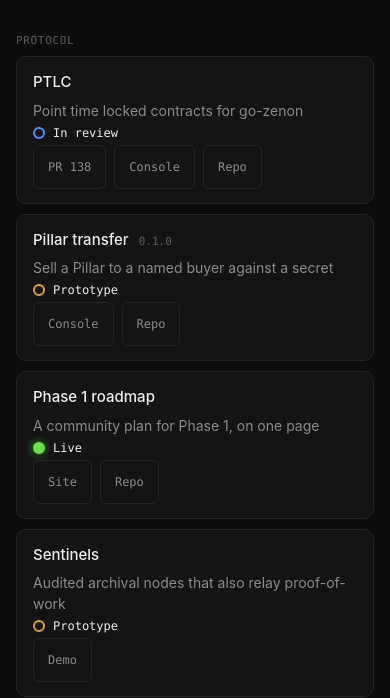
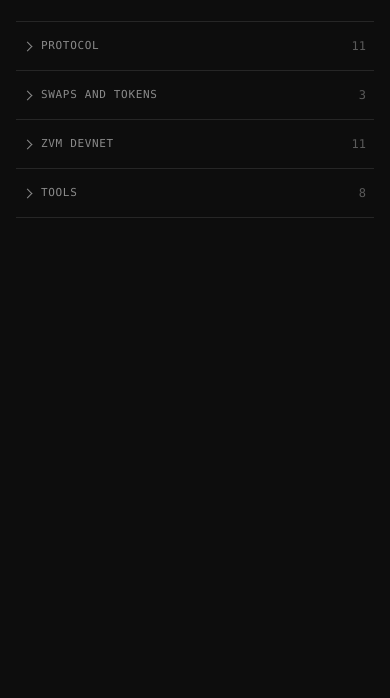
Before and after one commit to sol-znn/landing_page, a website built with Vite: page projects/index.html in a window 390 px wide. Shown: the part 176-874 px from the top of the page. After the commit the page ends 844 px from the top, so only its background shows below. Built offline with nearby package versions, Linux system fonts and the light colour scheme.

Commit message:
Projects: each section is a drop-down, closed by default
A <details> per section, so the page opens as four bars and the browser
does the opening without a script. The bar is the whole 48px line, with
a chevron and the section's row count; rows arrive as it opens. Lines
are drawn once between neighbouring bars, and a phone card keeps its
own border.

Co-Authored-By: Claude Opus 5.5 <noreply@anthropic.com>

```diff
--- a/projects/index.html
+++ b/projects/index.html
@@ -31,7 +31,8 @@
 
       <!-- projects:begin -->
       <section>
-        <h2>Protocol</h2>
+        <details>
+          <summary><h2>Protocol</h2><span class="count">11</span></summary>
         <ul class="rows">
           <li class="row">
             <span class="name">PTLC</span>
@@ -112,9 +113,11 @@
             <span class="links"></span>
           </li>
         </ul>
+        </details>
       </section>
       <section>
-        <h2>Swaps and tokens</h2>
+        <details>
+          <summary><h2>Swaps and tokens</h2><span class="count">3</span></summary>
         <ul class="rows">
           <li class="row">
             <span class="name">Ferry <span class="ver">0.1.1</span></span>
@@ -141,9 +144,11 @@
             <span class="links"></span>
           </li>
         </ul>
+        </details>
       </section>
       <section>
-        <h2>ZVM devnet</h2>
+        <details>
+          <summary><h2>ZVM devnet</h2><span class="count">11</span></summary>
         <ul class="rows">
           <li class="row">
             <span class="name">ZVM</span>
@@ -233,9 +238,11 @@
             </span>
           </li>
         </ul>
+        </details>
       </section>
       <section>
-        <h2>Tools</h2>
+        <details>
+          <summary><h2>Tools</h2><span class="count">8</span></summary>
         <ul class="rows">
           <li class="row">
             <span class="name">zenon.foo <span class="ver">0.1.0</span></span>
@@ -299,6 +306,7 @@
             </span>
           </li>
         </ul>
+        </details>
       </section>
       <!-- projects:end -->
     </main>
--- a/src/projects.css
+++ b/src/projects.css
@@ -100,7 +100,7 @@ h1 {
 }
 
 section {
-  margin-top: 36px;
+  margin-top: 0;
   /* Sections arrive one after another. Always: there is no reduced-motion
      rule on this site, on purpose (see style.css). */
   animation: arrive 0.5s cubic-bezier(0.2, 0.7, 0.3, 1) both;
@@ -121,11 +121,90 @@ section:nth-of-type(5) { animation-delay: 240ms; }
 /* The ledger label from the design system: mono, uppercase, 11px, tracked.
    For labels only. */
 h2 {
-  margin: 0 0 8px;
-  color: var(--faint);
+  margin: 0;
   font: 500 11px/1.4 var(--mono);
   letter-spacing: 0.06em;
   text-transform: uppercase;
+}
+
+/* Each section is a drop-down, closed by default. The summary is the whole
+   48px bar, so the hit area is the line rather than the word, and it carries
+   the row count, so a closed section still says how much is in it. A closed
+   label is the only thing on the page at first, so it is muted, not faint. */
+/* One line between neighbouring bars: each section draws the line above it,
+   the last also the one below, and an open section's last row gives up its
+   own so the next bar's line is the only one. */
+.page details {
+  border-top: 1px solid var(--line);
+}
+
+.page section:first-of-type {
+  margin-top: 24px;
+}
+
+.page section:last-of-type details {
+  border-bottom: 1px solid var(--line);
+}
+
+details > .rows > .row:last-child {
+  border-bottom: 0;
+}
+
+summary {
+  display: flex;
+  align-items: center;
+  gap: 10px;
+  min-height: 48px;
+  padding: 0 8px;
+  color: var(--muted);
+  cursor: pointer;
+  list-style: none;
+  transition: color 0.15s cubic-bezier(0.4, 0, 0.2, 1);
+}
+
+summary::-webkit-details-marker {
+  display: none;
+}
+
+/* A chevron drawn from two borders, pointing right when closed and down
+   when open. */
+summary::before {
+  content: '';
+  flex: none;
+  width: 6px;
+  height: 6px;
+  border-right: 1.5px solid currentColor;
+  border-bottom: 1.5px solid currentColor;
+  transform: rotate(-45deg);
+  transition: transform 0.2s cubic-bezier(0.2, 0.7, 0.3, 1);
+}
+
+details[open] > summary::before {
+  transform: rotate(45deg);
+}
+
+summary:hover,
+summary:focus-visible,
+details[open] > summary {
+  color: var(--text);
+}
+
+summary:focus-visible {
+  outline: 1px solid var(--green-dim);
+  outline-offset: 2px;
+}
+
+.count {
+  margin-left: auto;
+  color: var(--faint);
+  font: 12px/1 var(--mono);
+  font-variant-numeric: tabular-nums;
+}
+
+/* Rows arrive as the section opens. Always: no reduced-motion rule here. */
+details[open] > .rows {
+  margin-bottom: 16px;
+  animation: arrive 0.3s cubic-bezier(0.2, 0.7, 0.3, 1) both;
 }
 
 .rows {
@@ -276,6 +355,10 @@ a:focus-visible {
     background: var(--card);
   }
 
+  details > .rows > .row:last-child {
+    border-bottom: 1px solid var(--line);
+  }
+
   .what {
     grid-column: 1 / -1;
   }
```
Also changed, not shown: scripts/projects.mjs (+9 -2 lines), README.md.
